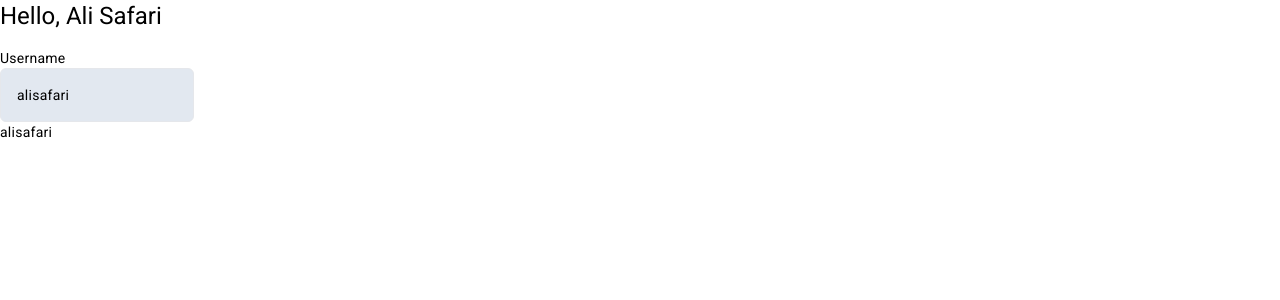
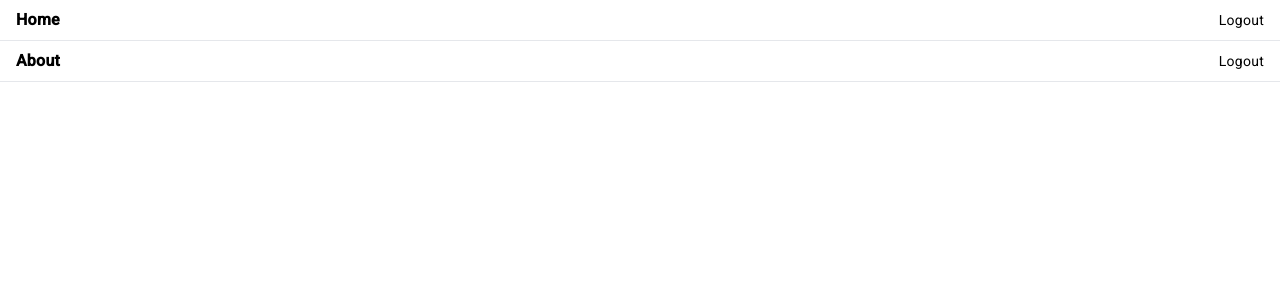
Before and after one commit to alisafariir/Angular-TodoApp, an Angular app: page / in a window 1280 px wide. Shown: the top 300 px of the page. Built offline with nearby package versions, Linux system fonts and the light colour scheme.

Commit message:
input - output

```diff
--- a/src/app/app.component.html
+++ b/src/app/app.component.html
@@ -1,9 +1,2 @@
-<h1 [id]="id">Hello, {{ name }}</h1>
-
-<label for="username">Username</label><br />
-<input
-  [(ngModel)]="username"
-  id="username"
-  class="bg-slate-200 border p-4 rounded-md"
-/>
-<p>{{ username }}</p>
+<app-header caption="Home" (onLogoutClick)="logClick($event)"></app-header>
+<app-header caption="About" (onLogoutClick)="logClick($event)"></app-header>
--- a/src/app/app.component.ts
+++ b/src/app/app.component.ts
@@ -17,4 +17,8 @@ export class AppComponent {
   id = 'u-0';
 
   username = 'alisafari';
+
+  logClick(e: any) {
+    console.log(e);
+  }
 }
--- a/src/app/header/header.component.html
+++ b/src/app/header/header.component.html
@@ -1 +1,8 @@
-Header
+<div class="flex justify-between px-4 py-2 border-b">
+  <span class="font-semibold text-base">
+    {{ caption }}
+  </span>
+  <button (click)="handleLogoutClick()" (mouseover)="onMouseOver($event)">
+    Logout
+  </button>
+</div>
--- a/src/app/header/header.component.ts
+++ b/src/app/header/header.component.ts
@@ -1,4 +1,4 @@
-import { Component, OnInit } from '@angular/core';
+import { Component, EventEmitter, Input, OnInit, Output } from '@angular/core';
 
 @Component({
   selector: 'app-header',
@@ -9,7 +9,21 @@ import { Component, OnInit } from '@angular/core';
   providers: [],
 })
 export class HeaderComponent implements OnInit {
+  @Input()
+  caption = '';
+
+  @Output()
+  onLogoutClick: EventEmitter<any> = new EventEmitter();
+
   constructor() {}
 
   ngOnInit(): void {}
+
+  handleLogoutClick() {
+    this.onLogoutClick.emit(this.caption);
+  }
+
+  onMouseOver(e: MouseEvent) {
+    console.log(e);
+  }
 }
```
